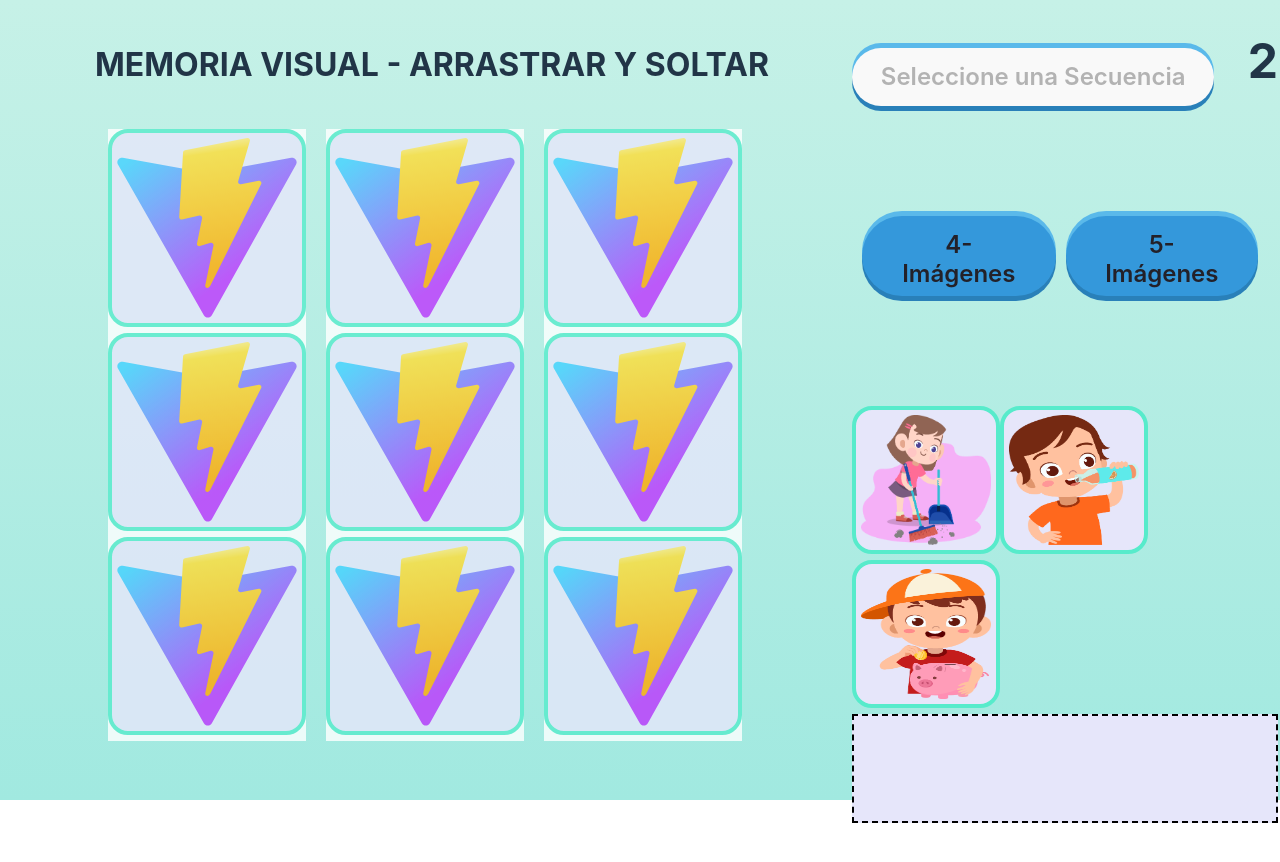
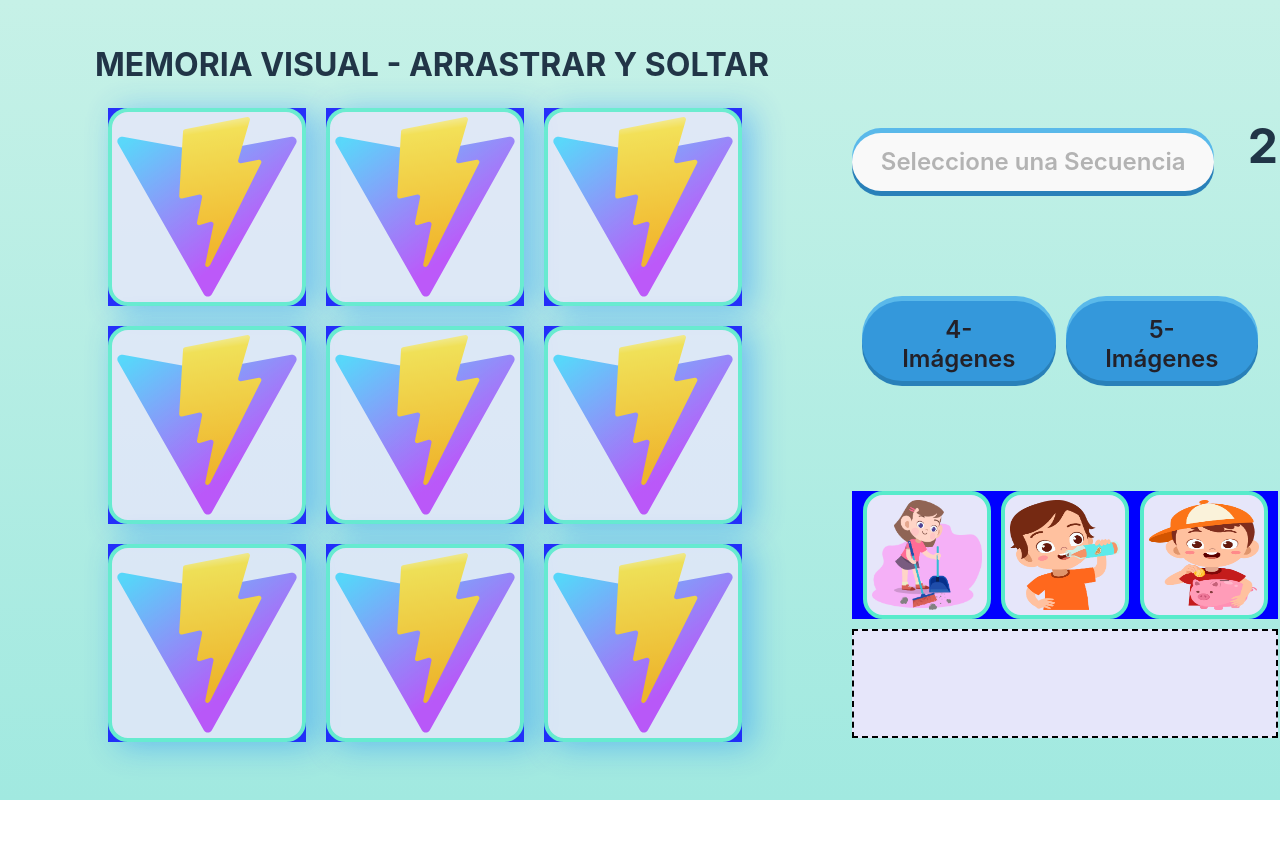
Before and after one commit to fmcarvjal/dnd, a React (Vite) app: page / in a window 1280 px wide. Both pictures are taken after a click on the button "3-Imágenes". Shown: the top 862 px of the page. After the commit the page ends 838 px from the top, so only its background shows below. Built offline with nearby package versions, Linux system fonts and the light colour scheme.

Commit message:
centrado todo

```diff
--- a/src/App.css
+++ b/src/App.css
@@ -99,10 +99,9 @@ img:hover {
   padding-left: 10px;
   padding-right: 10px;
   right: 0; /* Posicionar el contenedor en la esquina derecha */
-  background-color: #fff; /* Color de fondo del contenedor */
 
   transition: max-height 0.5s ease-in-out;
-  box-shadow: 0 2px 5px rgba(1, 0.67, 0, 0.2); /* Agregar sombra */
+
 
 
 
--- a/src/App.jsx
+++ b/src/App.jsx
@@ -303,10 +303,10 @@ const App = () => {
           )}
           {enabledContainer === 1 && (
             <div>
-              <div style={{ opacity: p ? 0 : 1, marginRight: "40px" }}>
-                <img src={imagen1} alt="Draggable" width="130" height="130" />
-                <img src={imagen2} alt="Draggable" width="130" height="130" />
-                <img src={imagen3} alt="Draggable" width="130" height="130" />
+              <div style={{ opacity: p ? 0 : 1,backgroundColor:"blue",display:"flex", justifyContent: "space-evenly",marginBottom:"10px"}}>
+                <img src={imagen1} alt="Draggable" width="110" height="110" />
+                <img src={imagen2} alt="Draggable" width="110" height="110" />
+                <img src={imagen3} alt="Draggable" width="110" height="110" />
               </div>
 
               <DropContainer
@@ -322,11 +322,11 @@ const App = () => {
 
           {enabledContainer === 2 && (
             <div>
-              <div style={{ opacity: p ? 0 : 1, marginRight: "40px" }}>
-                <img src={imagen4} alt="Draggable" width="90" height="90" gap= "10px"/>
-                <img src={imagen5} alt="Draggable" width="90" height="90" />
-                <img src={imagen6} alt="Draggable" width="90" height="90" />
-                <img src={imagen9} alt="Draggable" width="90" height="90" />
+              <div style={{ opacity: p ? 0 : 1,backgroundColor:"blue",display:"flex", justifyContent: "space-evenly",marginBottom:"10px"}}>
+                <img src={imagen4} alt="Draggable" width="110" height="110"/>
+                <img src={imagen5} alt="Draggable" width="110" height="110" />
+                <img src={imagen6} alt="Draggable" width="110" height="110" />
+                <img src={imagen9} alt="Draggable" width="110" height="110" />
               </div>
 
               <DropContainer
@@ -342,13 +342,13 @@ const App = () => {
           )}
 
           {enabledContainer === 3 && (
-            <div>
-              <div style={{ opacity: p ? 0 : 1, marginRight: "40px" }}>
-                <img src={imagen5} alt="Draggable" width="90" height="90" />
-                <img src={imagen6} alt="Draggable" width="90" height="90" />
-                <img src={imagen7} alt="Draggable" width="90" height="90" />
-                <img src={imagen8} alt="Draggable" width="90" height="90" />
-                <img src={imagen9} alt="Draggable" width="90" height="90" />
+            <div >
+              <div style={{ opacity: p ? 0 : 1,backgroundColor:"blue",display:"flex", justifyContent: "space-evenly",marginBottom:"10px"}}>
+                <img src={imagen5} alt="Draggable" width="110" height="110" />
+                <img src={imagen6} alt="Draggable" width="110" height="110" />
+                <img src={imagen7} alt="Draggable" width="110" height="110" />
+                <img src={imagen8} alt="Draggable" width="110" height="110" />
+                <img src={imagen9} alt="Draggable" width="110" height="110" />
               </div>
 
               <DropContainer
@@ -392,7 +392,8 @@ const DropContainer = ({
         padding: "4px",
         maxHeight: "110",
         background: "#e6e6fa",
-        height: "100",
+        height: "110",
+        justifyContent: "space-evenly",
         marginBottom:"100px",
       }}
     >
@@ -402,8 +403,8 @@ const DropContainer = ({
           key={image.id}
           src={image.src}
           alt={`Dropped ${index}`}
-          width="100"
-          height="100"
+          width="110"
+          height="110"
         />
       ))}
     </div>
@@ -428,9 +429,12 @@ const DraggableImage = ({ image, handleDragStart, isDragged, disable, p }) => {
       draggable={false}
       onDragStart={(event) => handleDrag(event, image)}
       style={{
+        display:"flex",
         opacity: isDragged ? 1 : 0.8,
         marginRight: "20px",
-        background: "white",
+        background: "blue",
+        marginBottom:"20px",
+        boxShadow: '10px 4px 30px rgba(0, 123, 255, .5)', // Sombra en tono azul
       }}
     >
       <img
```
Also changed, not shown: src/index.css (line endings or trailing spaces).
